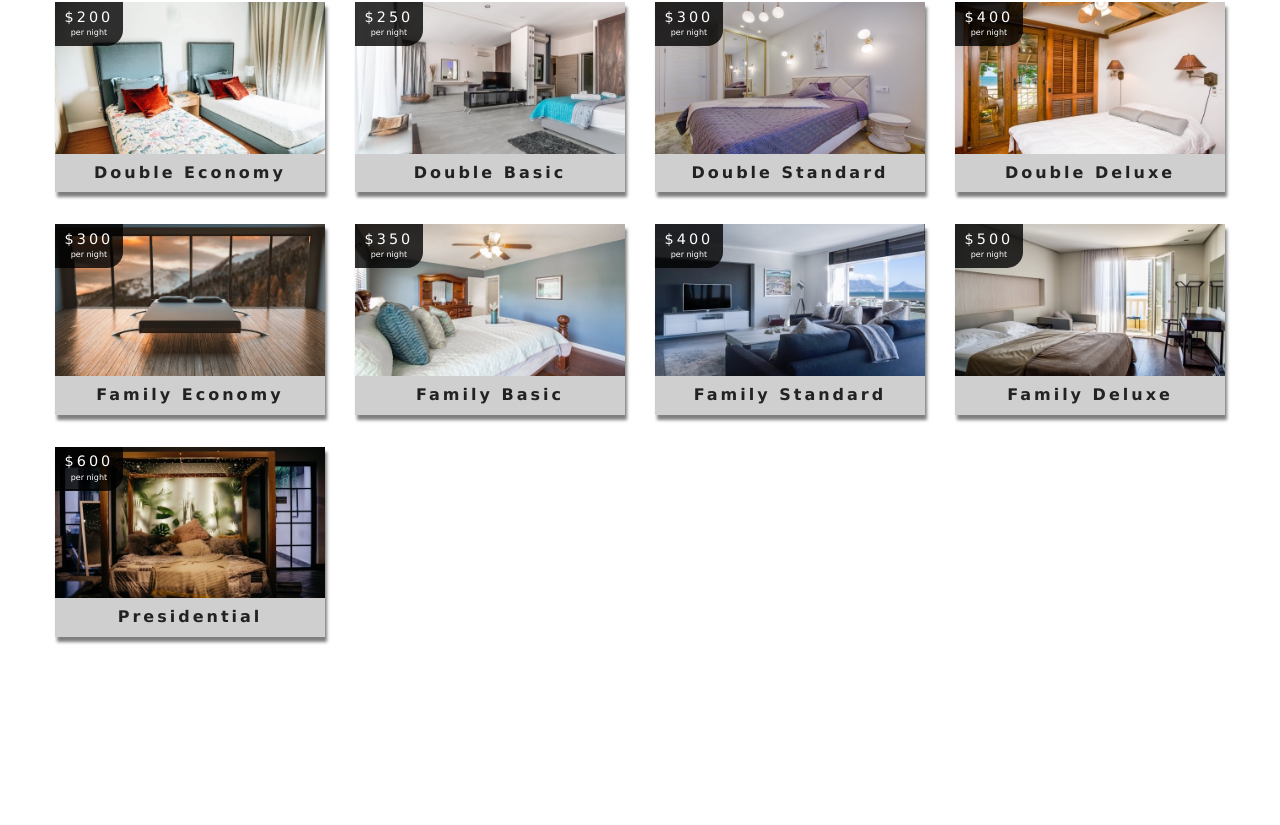
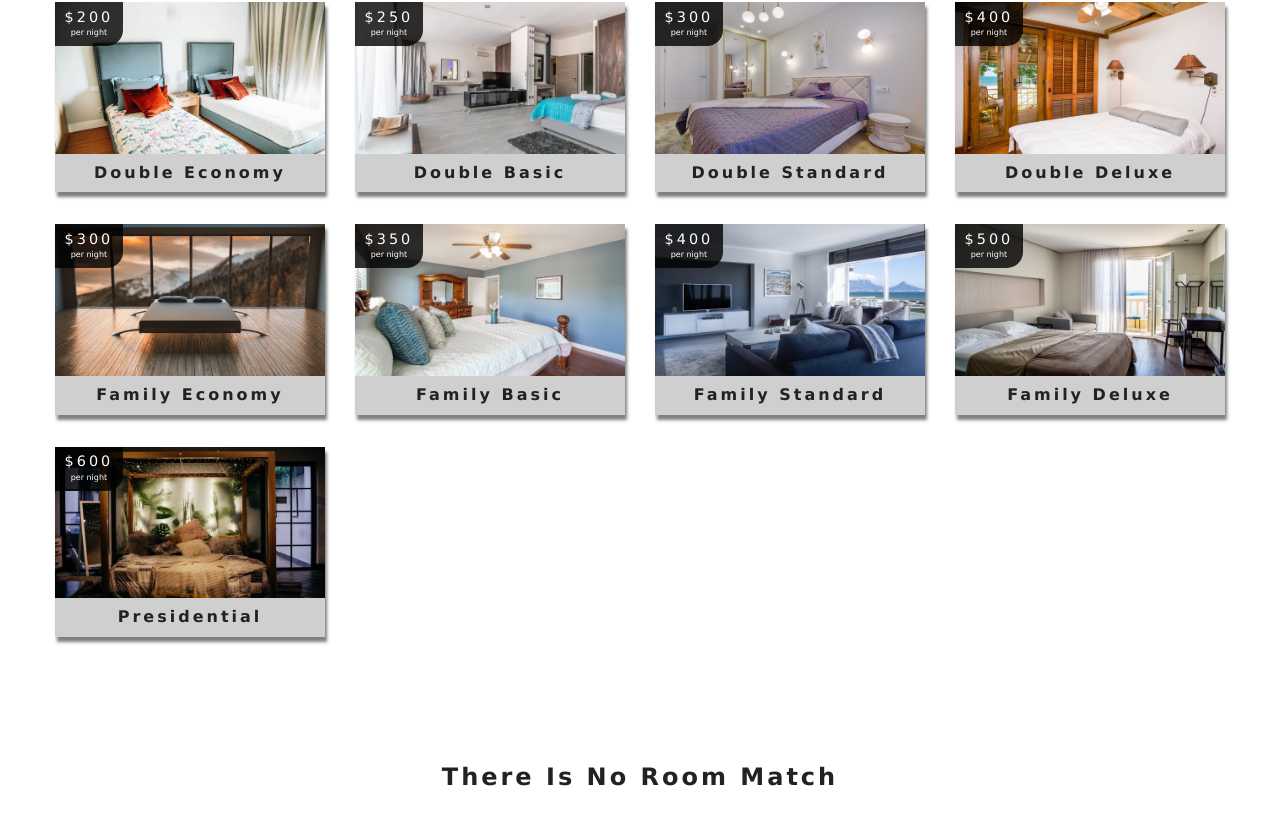
Before and after one commit to armin0chehr/react-beach-resort-project-v2.1, a React (Create React App) app: page /rooms in a window 1280 px wide. Shown: the part 1168-1993 px from the top of the page. Built offline with nearby package versions, Linux system fonts and the light colour scheme.

Commit message:
debug RoomsList for algorithm

```diff
--- a/src/components/RoomsList.js
+++ b/src/components/RoomsList.js
@@ -3,6 +3,13 @@ import Room from './Room'
 
 export default function RoomsList({rooms}) {
 
+if (rooms.length ===0){
+	return (
+		<div className='empty-search'>
+			<h3>there is no room match </h3>
+		</div>
+	)
+}
 
 rooms = rooms.map((room)=>{
 		return <Room key={room.id} room= {room}/>
@@ -12,8 +19,7 @@ rooms = rooms.map((room)=>{
 return (
 <section className="roomslist">
     <div className="roomslist-center">
-
-{rooms}
+	{rooms}
     </div>
 </section>
 )
```
